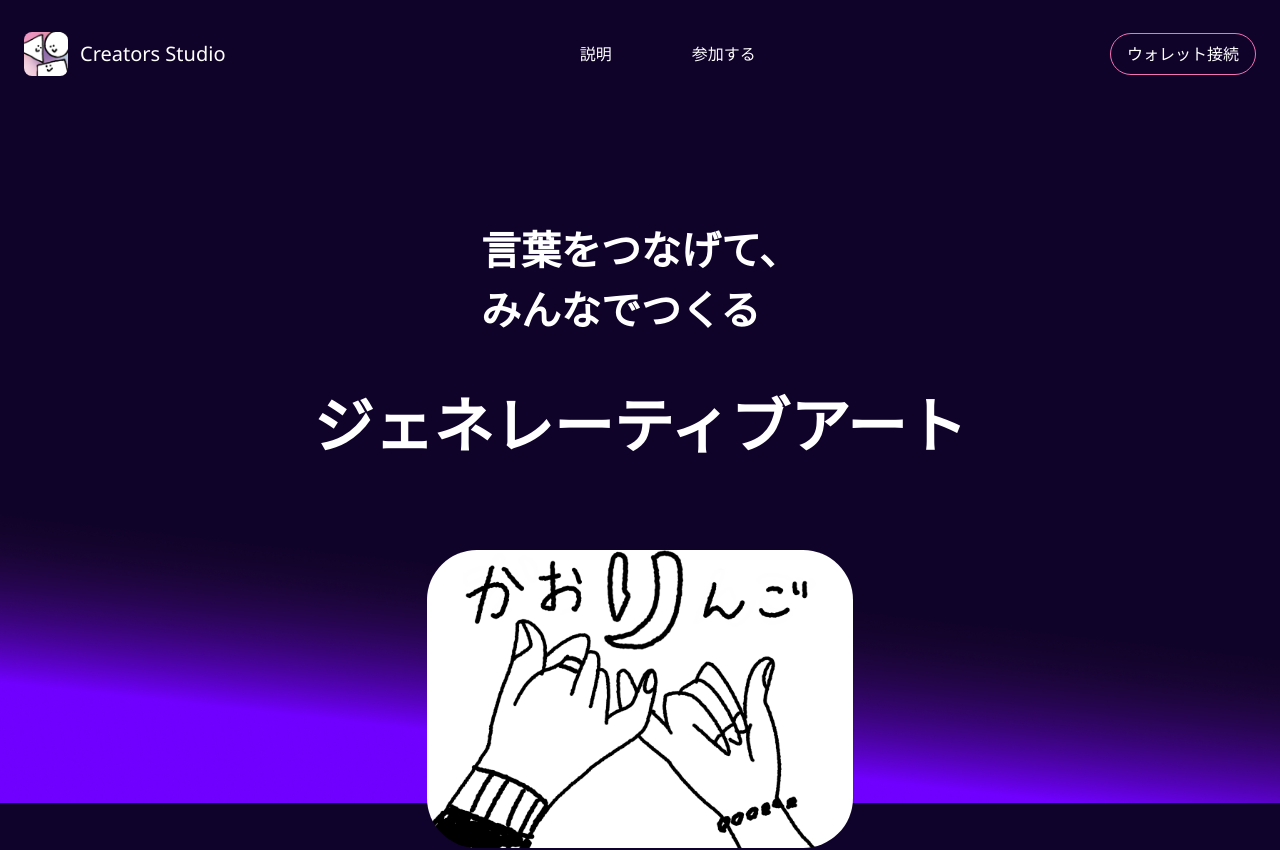
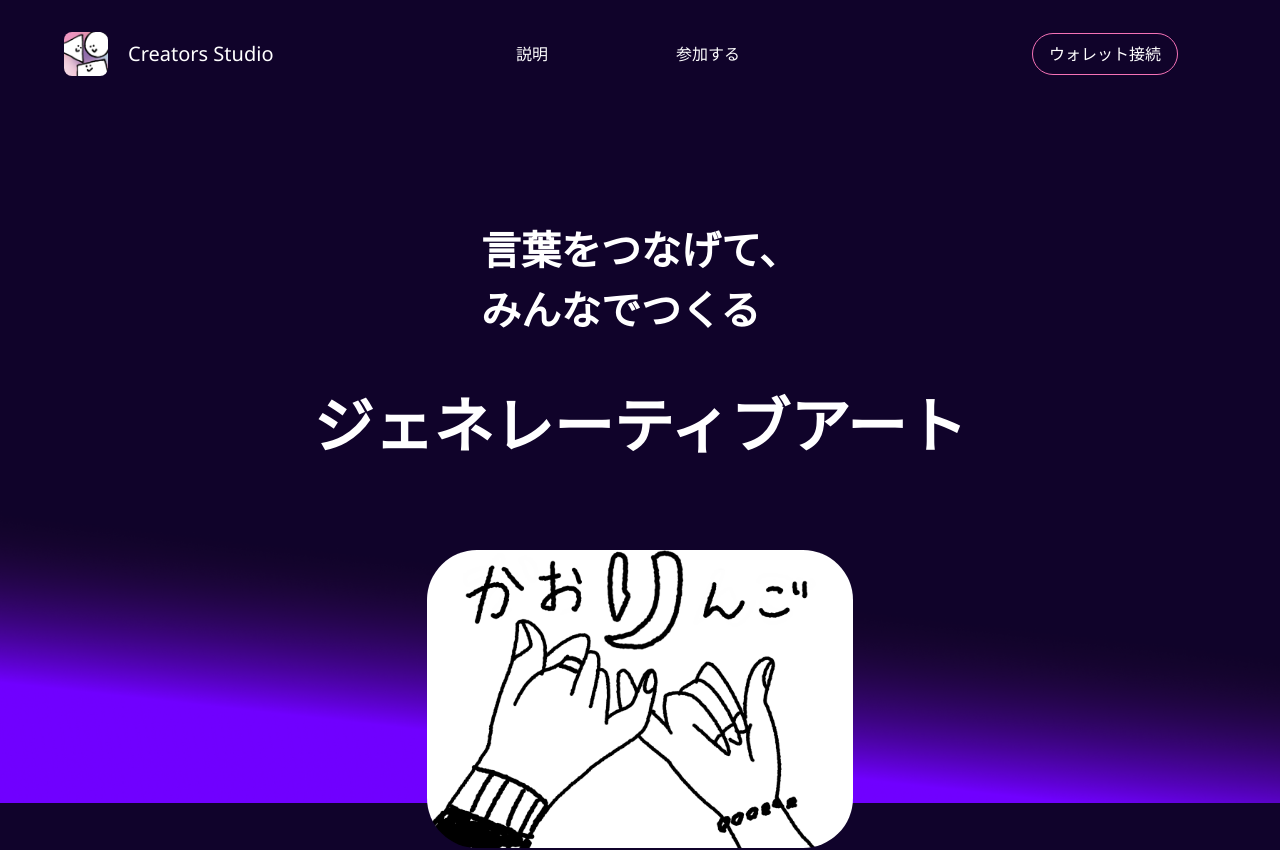
Before and after one commit to pon-pn/season-1, a React (Vite) app in the folder web/: page / in a window 1280 px wide. Shown: the top 850 px of the page. Built offline with nearby package versions, Linux system fonts and the light colour scheme; a web font is replaced by a local one.

Commit message:
fix: adjust the position

```diff
--- a/web/src/components/Navbar.tsx
+++ b/web/src/components/Navbar.tsx
@@ -2,26 +2,28 @@ export const Navbar = () => {
   return (
     <div>
       <nav className="px-2 py-8 sm:px-4">
-        <div className="container justify-between items-center px-2 mx-auto flex flex-wrap">
-          <a className="flex items-center" href="">
+        <div className="justify-between items-center px-2 flex flex-nowrap">
+          <a className="flex w-56 items-center" href="">
             <img
               src="public/images/creatorsstudio.jpeg"
               alt="Creators Studio Logo"
-              className="mr-3 sm:h-11 object-contain h-full rounded-lg"
+              className="ml-10 mr-5 sm:h-11 object-contain h-full rounded-lg"
             />
             <span className="self-center text-xl whitespace-nowrap text-white" >Creators Studio</span>
           </a>
-          <div className="px-4">
-            <ul className="flex flex-col lg:flex-row list-none ml-auto">
+          <div>
+            <ul className="flex lg:flex-row list-none ml-auto">
               <li>
-                <a className="px-10 py-2 flex items-center text-white hover:opacity-75">説明</a>
+                <a className="flex w-40 px-9 py-2 items-center text-white hover:opacity-75">説明</a>
               </li>
               <li>
-                <a className="px-10 py-2 flex items-center text-white hover:opacity-75">参加する</a>
+                <a className="flex w-40 px-9 py-2 items-center text-white hover:opacity-75">参加する</a>
               </li>
             </ul>
           </div>
-          <button className="bg-transparent text-white py-2 px-4 border border-pink-400 rounded-full" >ウォレット接続</button>
+          <div className="w-56">
+            <button className="bg-transparent text-white py-2 px-4 border border-pink-400 rounded-full" >ウォレット接続</button>
+          </div>
         </div>
       </nav>
     </div>
```
